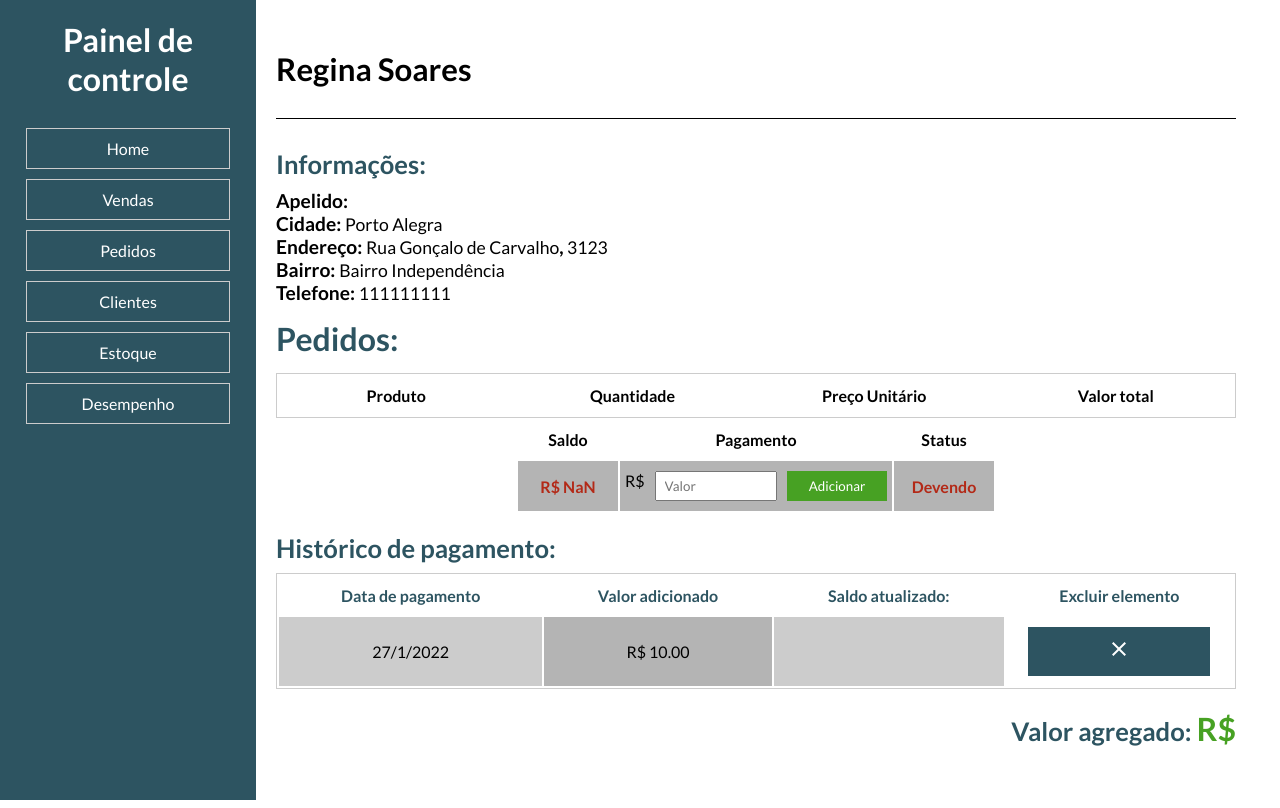
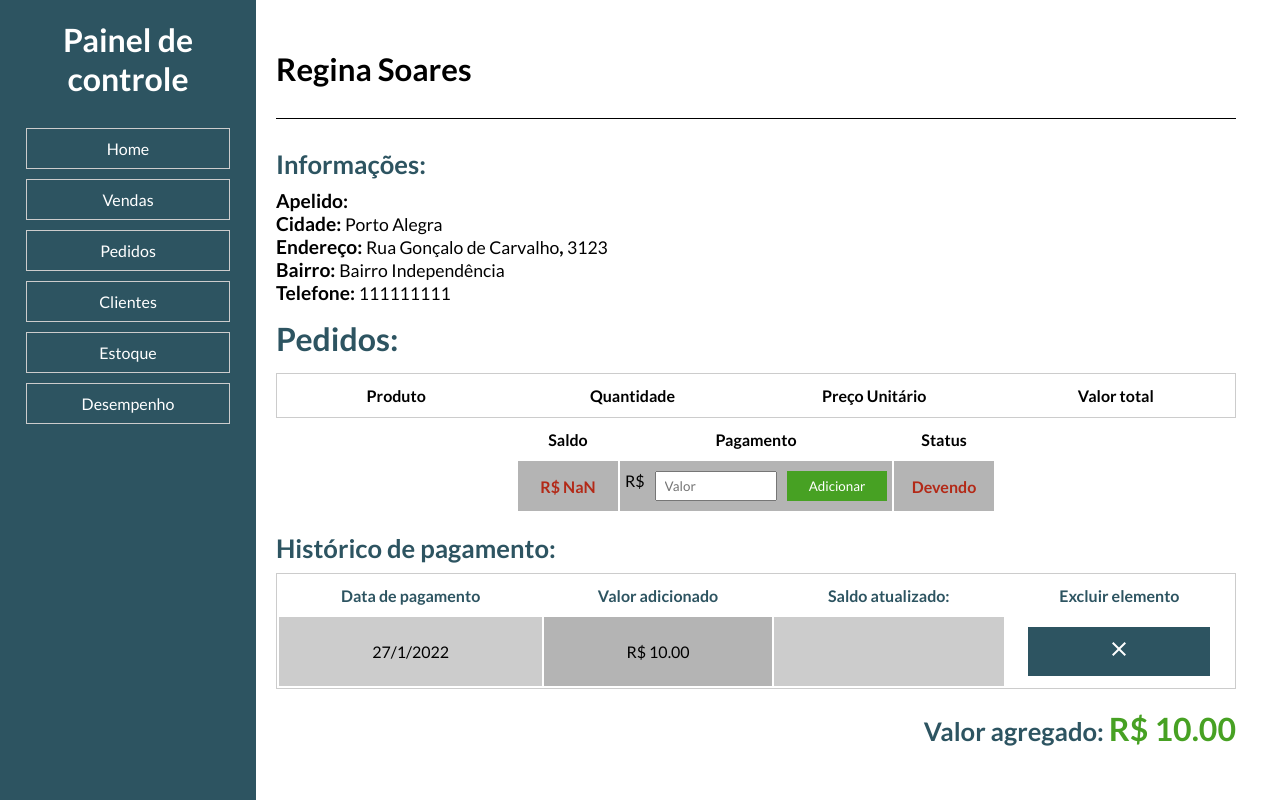
Before and after one commit to heitor2002/gerenciador-de-vendas, a React (Vite) app: page /clientes/1 in a window 1280 px wide. Built offline with nearby package versions, Linux system fonts and the light colour scheme; data requests are answered from the project's data file.

Commit message:
fix: correção de valor agregado do histórico.

```diff
--- a/data/db.json
+++ b/data/db.json
@@ -31,7 +31,7 @@
       "id": 1
     },
     {
-      "payment": "10",
+      "payment": "10.20",
       "datePaymentHistory": "27/1/2023",
       "clientKeyPaymentHistory": "ira231232",
       "id": 2
--- a/src/components/clientsPage/PageClient.jsx
+++ b/src/components/clientsPage/PageClient.jsx
@@ -6,7 +6,7 @@ import PaymentTable from "./PaymentTable";
 
 const PageClient = (props) => {
   const { id } = useParams();
-  const { dataFetchInformations:clientsInformation } = fetchClients(
+  const { dataFetchInformations: clientsInformation } = fetchClients(
     "http://localhost:3000/clients/" + id
   );
 
@@ -16,11 +16,19 @@ const PageClient = (props) => {
 
   const clientKeyPaymentHistory = clientsInformation.clientKey;
 
-  const filterKey = paymentHistory.filter(item => {
-    return item.clientKeyPaymentHistory == clientKeyPaymentHistory
-  })
+  const filterKey = paymentHistory.filter((item) => {
+    return item.clientKeyPaymentHistory == clientKeyPaymentHistory;
+  });
 
-  console.log(filterKey)
+  console.log(filterKey);
+
+  const allPayments = filterKey.map((payment) => {
+    return parseFloat(payment.payment);
+  });
+
+  const accumulatedAllPayments = allPayments.reduce((acc, item) => {
+    return acc + item;
+  }, 0);
 
   const sales = clientsInformation.sales;
   const someValueBalance = sales?.map((item) => {
@@ -120,8 +128,10 @@ const PageClient = (props) => {
                   </tr>
 
                   {filterKey.map((infoHistory) => {
-                    let datePayment =  infoHistory.datePaymentHistory;
-                    let paymentIntNumber = parseFloat(infoHistory.payment).toFixed(2)
+                    let datePayment = infoHistory.datePaymentHistory;
+                    let paymentIntNumber = parseFloat(
+                      infoHistory.payment
+                    ).toFixed(2);
                     return (
                       <>
                         <tr>
@@ -142,7 +152,7 @@ const PageClient = (props) => {
               <h2 id="added-value">
                 Valor agregado:{" "}
                 <span style={{ fontSize: "2rem", color: "#47a123" }}>
-                  R$ {addedValue}
+                  R$ {accumulatedAllPayments.toFixed(2)}
                 </span>
               </h2>
             </div>
```
